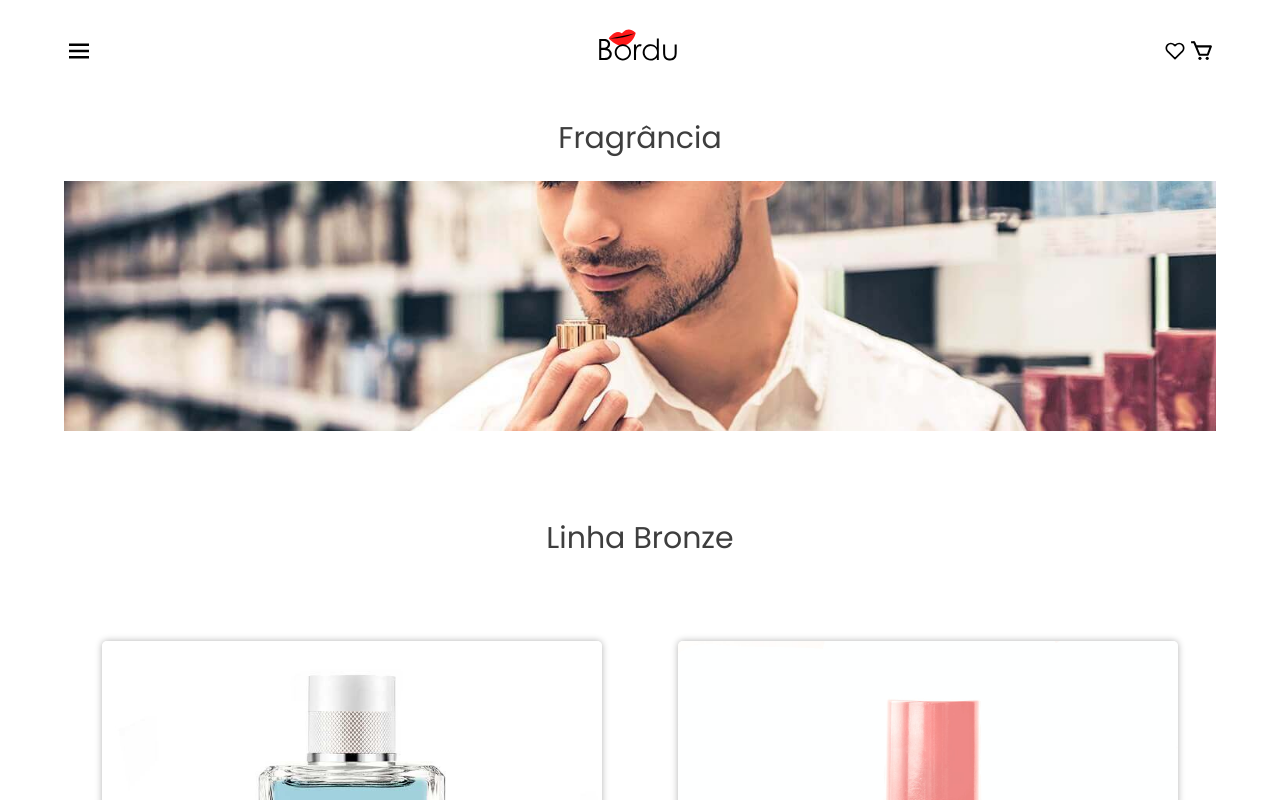
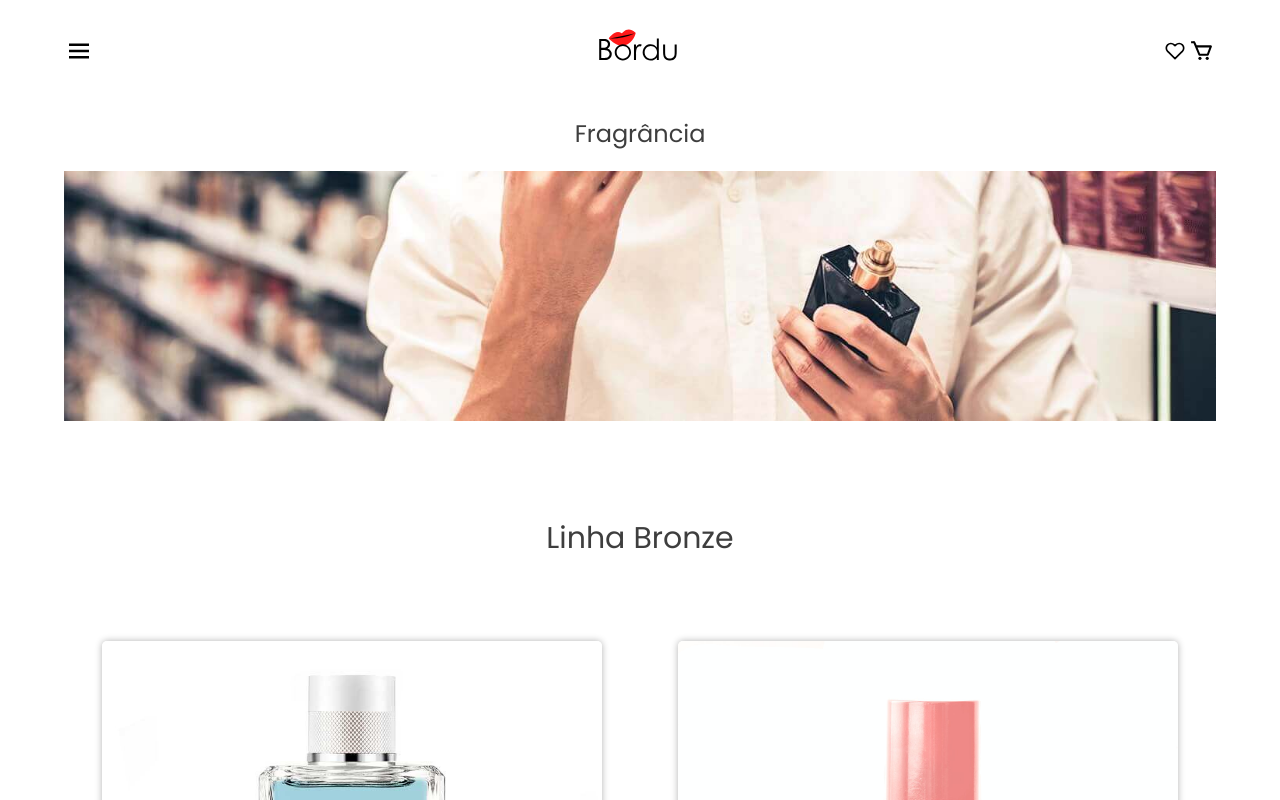
Before and after one commit to carlosr-lotus/Bordu, a React (Create React App) app: page /fragrance in a window 1280 px wide. Shown: the top 800 px of the page. Built offline with nearby package versions, Linux system fonts and the light colour scheme.

Commit message:
Fixed CSS

```diff
--- a/src/components/FragranceShop/FragranceShop.css
+++ b/src/components/FragranceShop/FragranceShop.css
@@ -1,4 +1,3 @@
-/* GLOBAL */
 .fragranceShop-global-container {
     color: var(--Main-Black);
 }
@@ -24,7 +23,7 @@
     width: 100%;
     height: 100%;
     object-fit: cover;
-    object-position: 0 50%;
+    object-position: 0 100%;
 }
 
 .linha-bronze {
@@ -53,17 +52,17 @@
 .fragrance-product-box img {
     object-fit: cover;
     width: 85%;
-    height: 40rem;
 
     border-radius: 5px;
 
     box-shadow: 0px 0px 7px 0px rgba(0, 0, 0, 0.30);
     -webkit-box-shadow: 0px 0px 7px 0px rgba(0, 0, 0, 0.30);
     -moz-box-shadow: 0px 0px 7px 0px rgba(0, 0, 0, 0.30);
+
+    transition: .3s;
 }
 
 .fragrance-product-box img:hover {
-    transition: .3s;
     filter: brightness(.9);
 }
 
@@ -127,11 +126,12 @@
     }
 
     .fragrance-product-box img {
-        width: 60%;
+        width: 45rem;
+        height: 45rem;
     }
 
     .fragrance-product-details {
-        width: 60%;
+        width: 45rem;
     }
 
     .more-products-text {
@@ -152,7 +152,7 @@
         margin: 0 auto;
     }
 
-    .fragranceShop-presentation h1,
+    .fragramceShop-presentation h1,
     .linha-bronze,
     .more-products-text {
         font-size: 3rem;
```
